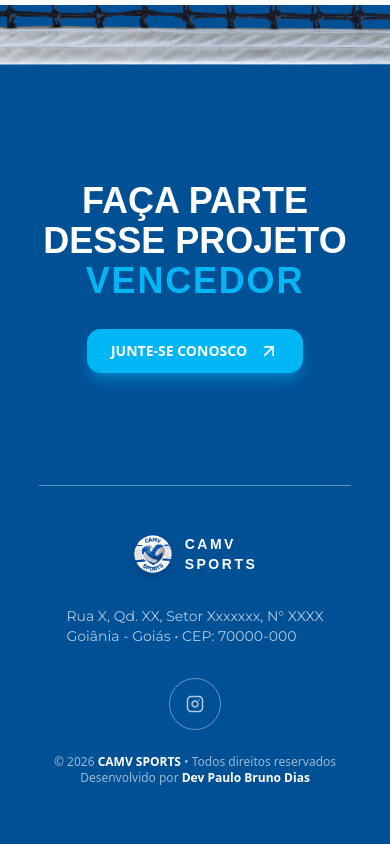
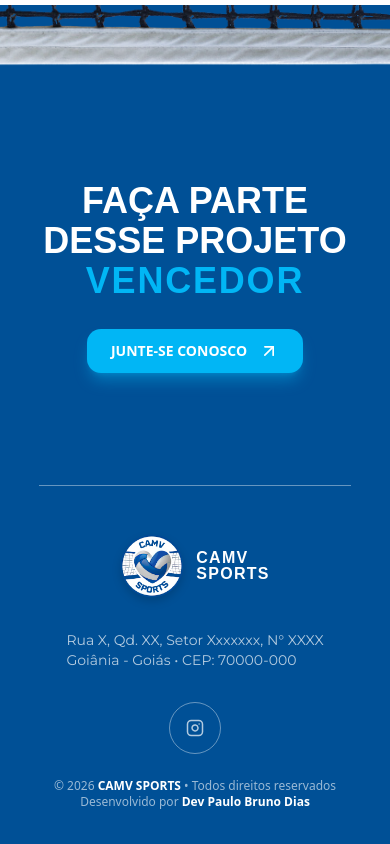
Before and after one commit to DevPBDias/camvsports-website, a Next.js app: page / in a window 390 px wide. Shown: the part 10473-11317 px from the top of the page. Built offline with nearby package versions, Linux system fonts and the light colour scheme; a web font is replaced by a local one.

Commit message:
feat: Adjust logo dimensions and text spacing in header and footer components.

```diff
--- a/src/components/layout/Footer.tsx
+++ b/src/components/layout/Footer.tsx
@@ -45,7 +45,7 @@
 
       <div className="w-full max-w-7xl px-4 lg:px-8 flex flex-col lg:flex-row items-center gap-8 lg:justify-between">
         <div className="flex items-center gap-3">
-          <div className="relative h-10 w-10 md:h-12 md:w-12 lg:h-16 lg:w-16">
+          <div className="relative h-16 w-16 md:h-20 md:w-20 lg:h-24 lg:w-24">
             <Image
               src={heroLogo}
               alt="Logo CAMV Sports"
@@ -55,7 +55,7 @@
               priority
             />
           </div>
-          <span className="font-heading text-sm font-semibold tracking-[0.18em] uppercase sm:block lg:text-base">
+          <span className="font-heading text-base font-semibold tracking-[0.08em] uppercase sm:block lg:text-lg xl:text-xl 2xl:text-2xl leading-none">
             CAMV <br /> Sports
           </span>
         </div>
--- a/src/components/layout/Header.tsx
+++ b/src/components/layout/Header.tsx
@@ -49,7 +49,7 @@
             priority
           />
         </div>
-        <span className="hidden font-heading text-sm font-semibold tracking-[0.18em] uppercase sm:block">
+        <span className="hidden font-heading text-sm font-semibold tracking-[0.08em] uppercase sm:block leading-none">
           CAMV <br /> Sports
         </span>
       </div>
```
